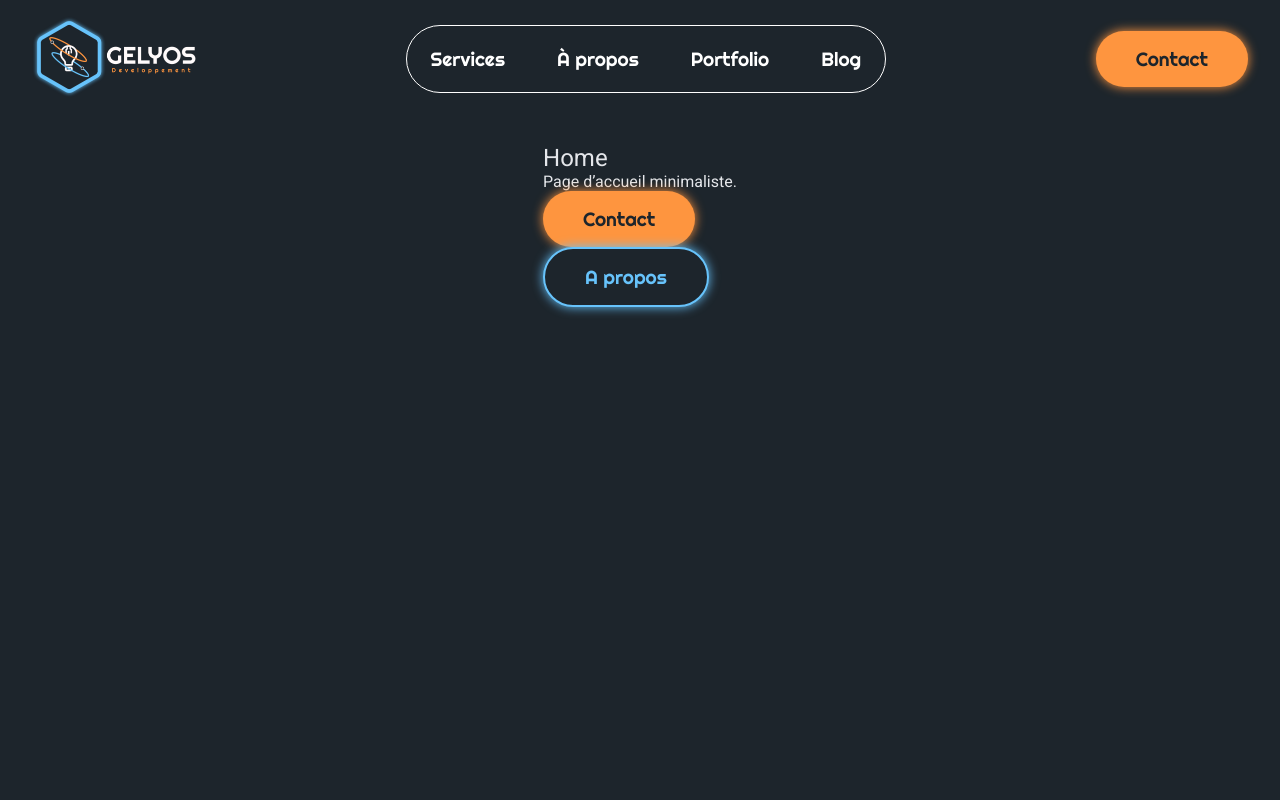
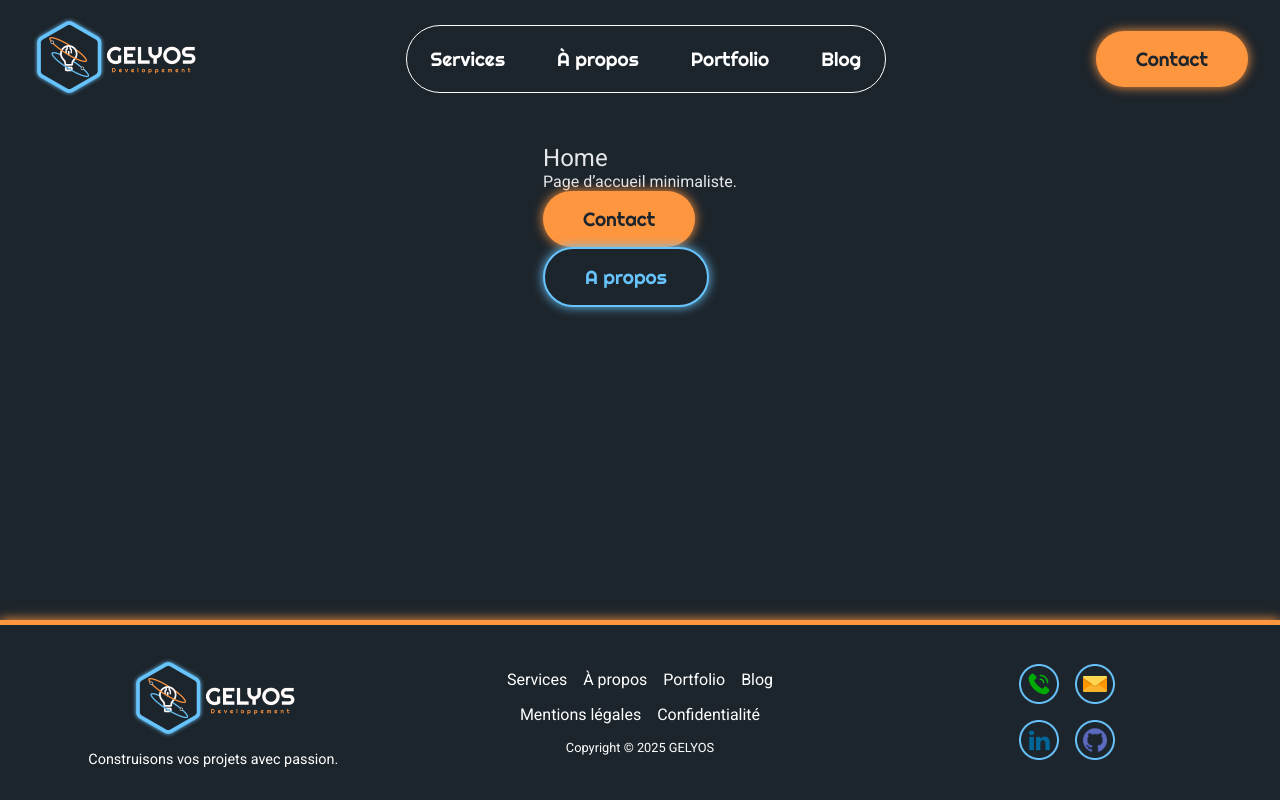
Before and after one commit to Guillaume811/site-gelyos, a React (Vite) app: page / in a window 1280 px wide. Built offline with nearby package versions, Linux system fonts and the light colour scheme.

Commit message:
feat: ajouter le composant Footer dans le layout principal

```diff
--- a/src/app/layout/RootLayout.tsx
+++ b/src/app/layout/RootLayout.tsx
@@ -1,6 +1,7 @@
 import { Outlet } from 'react-router-dom'
 import DesktopHeader from '@/components/DesktopHeader/DesktopHeader'
 import styles from './RootLayout.module.scss'
+import Footer from '@/components/Footer/Footer'
 
 
 export default function RootLayout() {
@@ -10,6 +11,7 @@ export default function RootLayout() {
       <main className={styles.main}>
         <Outlet />
       </main>
+      <Footer />
     </div>
   )
 }
```
